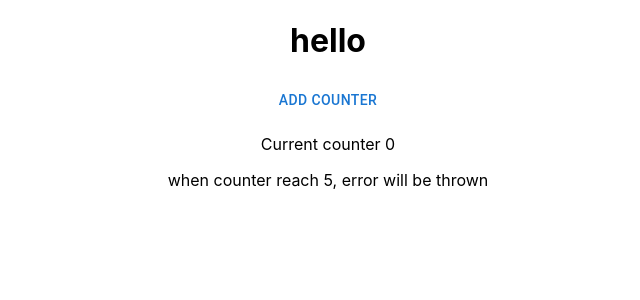
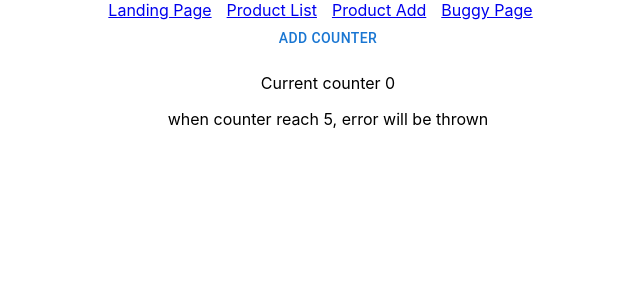
Before and after one commit to angelaivani/my-app-ts, a React (Create React App) app: page /buggy-page in a window 1280 px wide. Shown: the top 300 px of the page, without its empty margins (312-952 px from the left). Built offline with nearby package versions, Linux system fonts and the light colour scheme.

Commit message:
add buggy page

```diff
--- a/package.json
+++ b/package.json
@@ -23,7 +23,7 @@
     "axios": "^1.1.3",
     "react": "^18.2.0",
     "react-dom": "^18.2.0",
-    "react-router-dom": "^6.4.3",
+    "react-router-dom": "^6.6.1",
     "react-scripts": "5.0.1",
     "typescript": "^4.8.4",
     "web-vitals": "^2.1.4"
--- a/src/App.tsx
+++ b/src/App.tsx
@@ -1,5 +1,6 @@
 import { BrowserRouter, Routes, Route } from 'react-router-dom'
-import ErrorBoundary from './ErrorBoundary'
+import { Link } from "react-router-dom";
+
 import Landing from './pages/Landing'
 import AddProduct from './pages/AddProduct'
 import ProductList from './pages/ProductList'
@@ -12,17 +13,22 @@ function App() {
 
   return (
     <div className="App">
-      <ErrorBoundary>
-        <h1>hello</h1>
         <BrowserRouter>
+        <Link to="/" style={{ marginRight: '15px' }}>Landing Page</Link>
+        <Link to="/product/list" style={{ marginRight: '15px' }}>Product List</Link>
+        <Link to="/product/add" style={{ marginRight: '15px' }}>Product Add</Link>
+        <Link to="/buggy-page" style={{ marginRight: '15px' }}>Buggy Page</Link>
+        <br />
+
         <Routes>
           <Route path="/" element={<Landing />} />
           <Route path="/product/add" element={<AddProduct />} />
           <Route path="/product/list" element={<ProductList />} />
           <Route path="/buggy-page" element={<BuggyPage />} />
+
+
         </Routes>
         </BrowserRouter>
-      </ErrorBoundary>
     </div>
   );
 }
--- a/src/pages/BuggyPage/BuggyPage.tsx
+++ b/src/pages/BuggyPage/BuggyPage.tsx
@@ -1,5 +1,7 @@
 import { useState } from 'react'
 import { Button } from '@mui/material'
+import ErrorBoundary from '../../ErrorBoundary'
+
 
 const BuggyPage = () => {
   const [counter, setCounter] = useState(0)
@@ -13,12 +15,11 @@ const BuggyPage = () => {
   }
 
   return (
-    <>
+    <ErrorBoundary>
       <Button onClick={handleAddCounter}>Add counter</Button>
       <p>Current counter {counter}</p>
       <p>when counter reach 5, error will be thrown</p>
-    </>
-
+    </ErrorBoundary>
   )
 }
 export default BuggyPage
```
Also changed, not shown: 1 other file (tests, documents, lock files or other folders).
